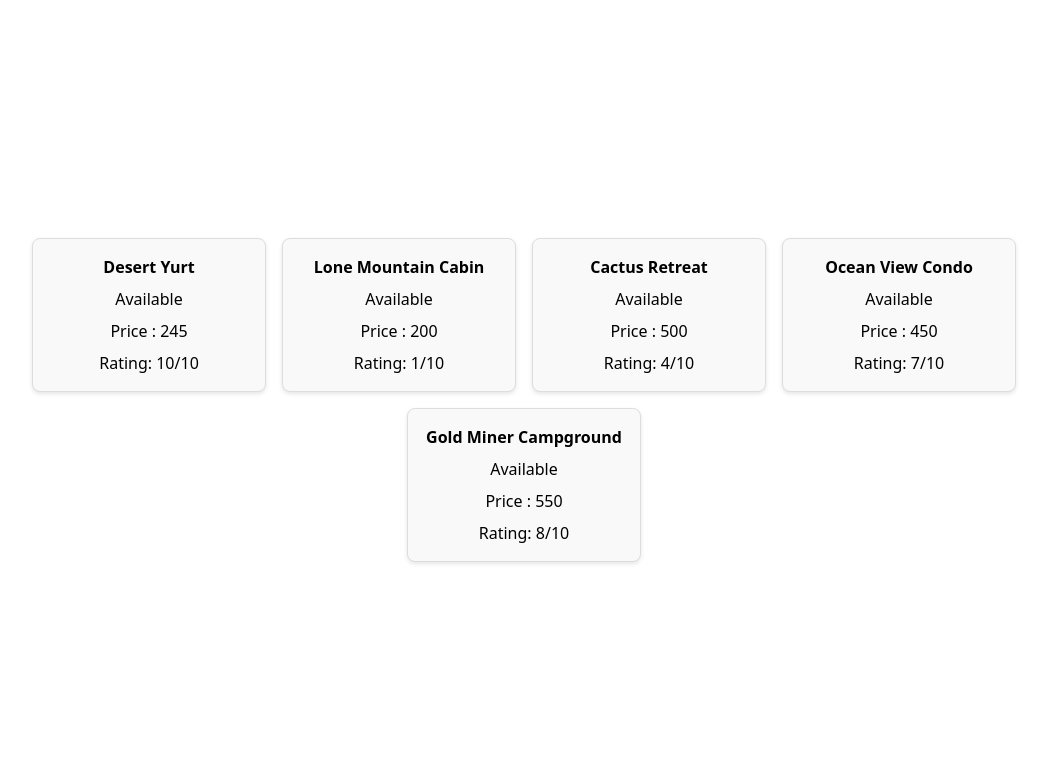
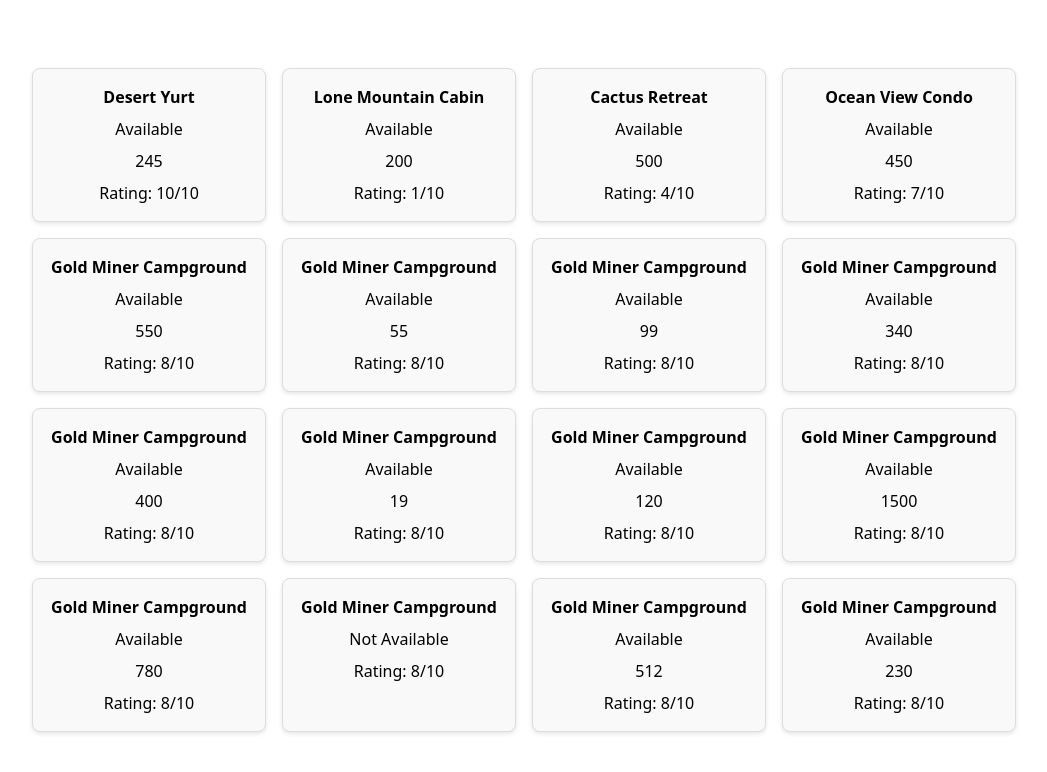
Before and after one commit to DevOlabode/rental-property, a React (Vite) app: page / in a window 1280 px wide. Shown: the top 772 px of the page, without its empty margins (116-1163 px from the left). Built offline with nearby package versions, Linux system fonts and the light colour scheme.

Commit message:
`Added multiple properties to the properties array in App.jsx and updated the Properties component to handle optional price values`

```diff
--- a/src/App.jsx
+++ b/src/App.jsx
@@ -7,6 +7,17 @@ const properties  = [
   {id: 3, name : 'Cactus Retreat', rating : 4, price : 500},
   {id: 4, name : 'Ocean View Condo', rating : 7, price : 450},
   {id: 5, name : 'Gold Miner Campground', rating : 8, price : 550},
+  {id: 6, name : 'Gold Miner Campground', rating : 8, price : 55},
+  {id: 7, name : 'Gold Miner Campground', rating : 8, price : 99},
+  {id: 8, name : 'Gold Miner Campground', rating : 8, price : 340},
+  {id: 9, name : 'Gold Miner Campground', rating : 8, price : 400},
+  {id: 10, name : 'Gold Miner Campground', rating : 8, price : 19},
+  {id: 11, name : 'Gold Miner Campground', rating : 8, price : 120},
+  {id: 12, name : 'Gold Miner Campground', rating : 8, price : 1500},
+  {id: 13, name : 'Gold Miner Campground', rating : 8, price : 780},
+  {id: 14, name : 'Gold Miner Campground', rating : 8},
+  {id: 15, name : 'Gold Miner Campground', rating : 8, price : 512},
+  {id: 16, name : 'Gold Miner Campground', rating : 8, price : 230},
 ];
 
 function App() {
--- a/src/Properties.jsx
+++ b/src/Properties.jsx
@@ -3,7 +3,7 @@ function Properties ({name, rating, price}){
         <li className="property-item">
             <div><strong>{name}</strong></div>
             <div>{price ? 'Available' : 'Not Available'}</div>
-            <div>Price : {price}</div>
+            <div>{price && price }</div>
             <div>Rating: {rating}/10</div>
         </li>
     )
```
